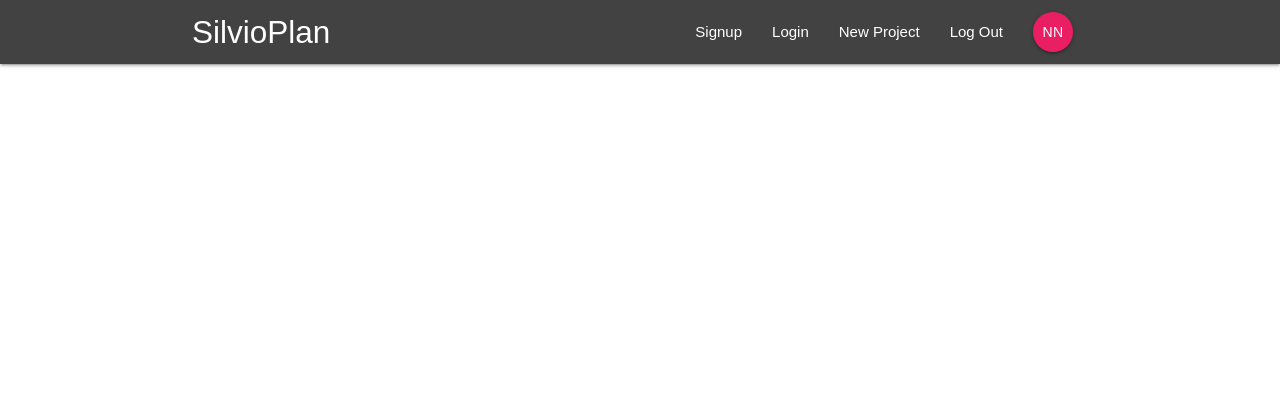
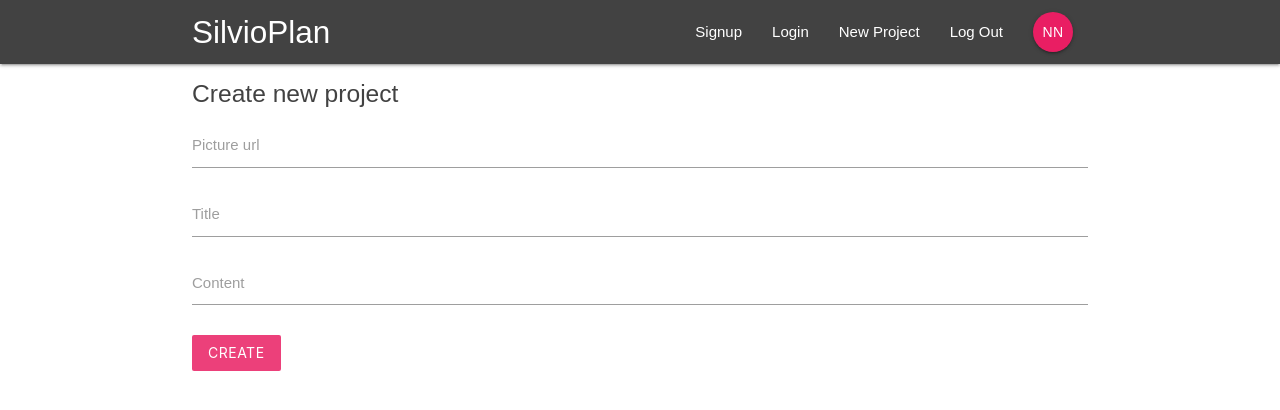
Before and after one commit to AnnaMarandola/redux-firebase-app, a React (Create React App) app: page /create in a window 1280 px wide. Shown: the top 410 px of the page. Built offline with nearby package versions, Linux system fonts and the light colour scheme.

Commit message:
create new project form

```diff
--- a/src/App.js
+++ b/src/App.js
@@ -5,6 +5,7 @@ import DashBoard from '../src/components/dashboard/Dashboard';
 import ProjectDetails from '../src/components/projects/ProjectDetails';
 import SignIn from './components/auth/SignIn';
 import SignUp from './components/auth/SignUp';
+import CreateProject from './components/projects/CreateProject';
 
 function App () {
   return (
@@ -16,6 +17,7 @@ function App () {
           <Route path='/project/:id' component={ProjectDetails} />
           <Route path='/signin' component={SignIn}/>
           <Route path='/signup' component={SignUp}/>
+          <Route path='/create' component={CreateProject}/>
         </Switch>
       </div>
     </BrowserRouter>
--- a/src/components/projects/CreateProject.js
+++ b/src/components/projects/CreateProject.js
@@ -0,0 +1,47 @@
+import React, { Component } from 'react';
+
+export class CreateProject extends Component {
+    state = {
+        pictureUrl: '',
+        title: '',
+        content: ''
+
+    }
+
+    handleChange = (e) => {
+        this.setState({
+            [e.target.id]: e.target.value
+        });
+    }
+
+    handleSubmit = (e) => {
+        e.preventDefault();
+        console.log(this.state)
+    }
+    render () {
+        return(
+            <div className="container">
+            <form className="white" onSubmit={this.handleSubmit}>
+                <h5 className="grey-text text-darken-3">Create new project</h5>
+                <div className="input-field">
+                    <label htmlFor="pictureUrl">Picture url</label>
+                    <input type="text" id="pictureUrl" onChange={this.handleChange}/>
+                </div>
+                <div className="input-field">
+                    <label htmlFor="title">Title</label>
+                    <input type="text" id="title" onChange={this.handleChange}/>
+                </div>
+                <div className="input-field">
+                    <label htmlFor="content">Content</label>
+                    <textarea id="content" className="materialize-textarea" onChange={this.handleChange}></textarea>
+                </div>
+                <div className="input-field">
+                    <button className="btn pink lighten-1 z-depth-0">Create</button>
+                </div>
+            </form>
+            </div>
+        )
+    }
+}
+
+export default CreateProject;
```
